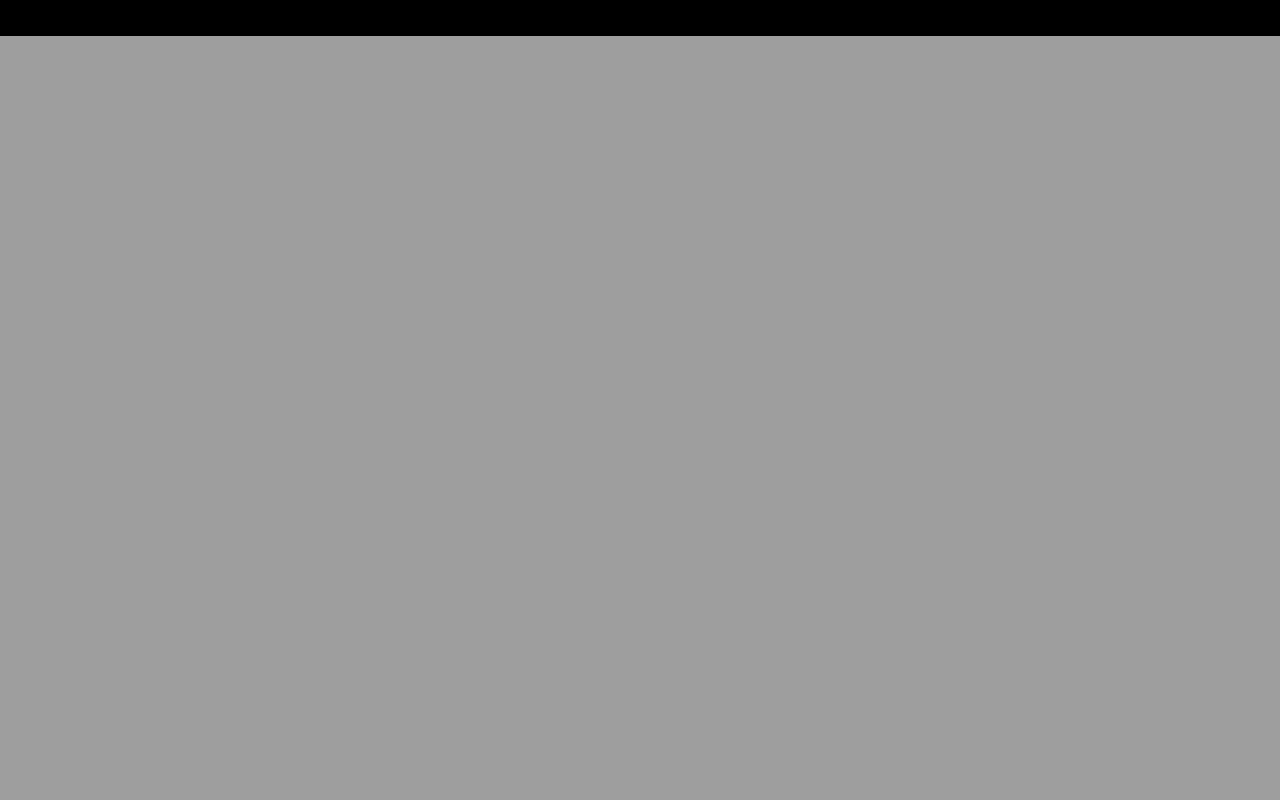
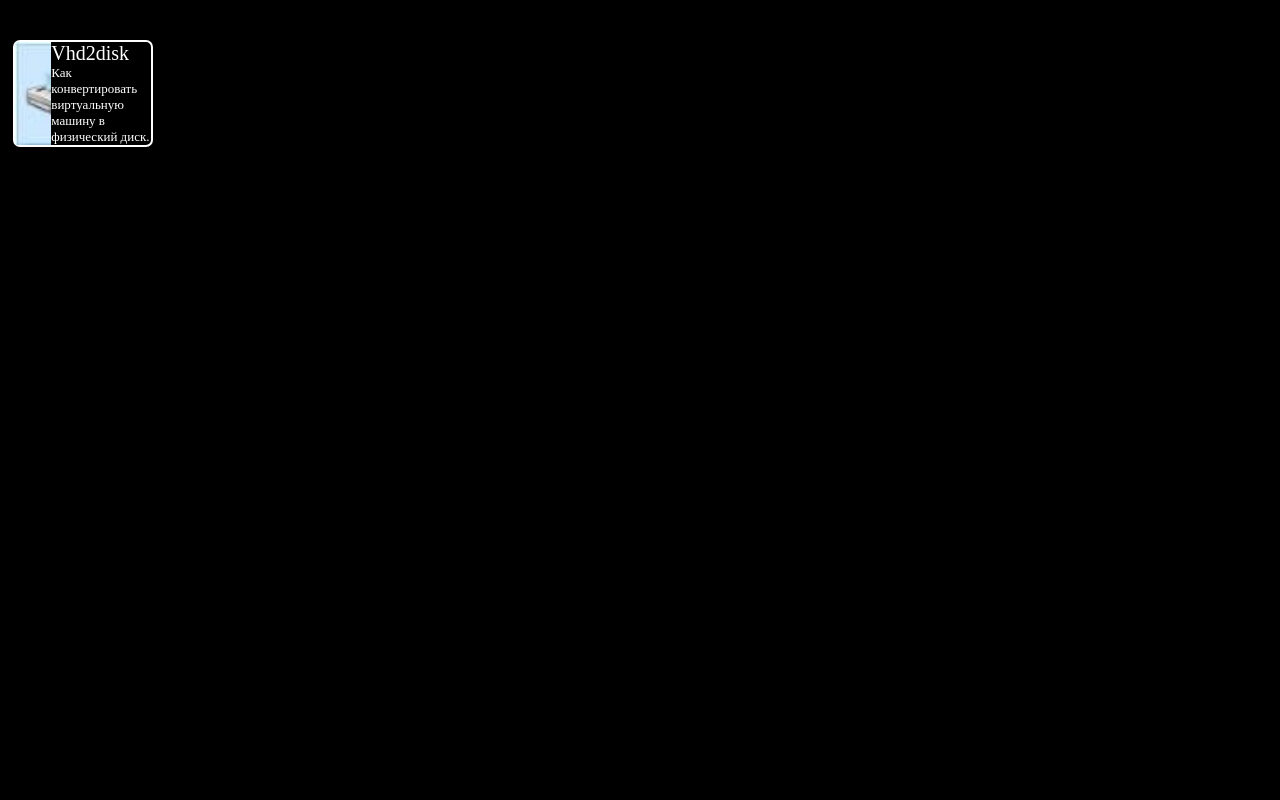
Before and after one commit to Kamakepar2029/so_site_new, a PHP site: page / in a window 1280 px wide. Shown: the part 800-1600 px from the top of the page. Before the commit the page ends 836 px from the top, so only its background shows below. Run offline with PHP 8.4, Linux system fonts and the light colour scheme.

Commit message:
Vhd2disk

```diff
--- a/css/style.css
+++ b/css/style.css
@@ -122,3 +122,38 @@ body{
 .down_arrow a {
   text-decoration: none;
 }
+
+.other__body {
+    height: 100vh;
+    display: flex;
+    flex-wrap: wrap;
+}
+
+.articles__inner {
+    margin-top: 40px;
+    margin-left: 13px;
+    border-radius: 7px;
+    display: flex;
+    border: 2px solid white;
+    width: 28%;
+    color: white;
+    height: min-content;
+}
+
+a{
+	text-decoration:none;
+	color:white;
+}
+
+.link {
+    flex-grow: 2;
+    width: 125px;
+}
+
+.articles__title {
+    font-size: 20px;
+}
+
+.articles__description {
+    font-size: 13px;
+}
--- a/index.html
+++ b/index.html
@@ -47,9 +47,9 @@ window.onload = function () {
   }
 </script>
 <div class="other__body">
+	<a href="/articles/Сохраняем_виртуальную_машину_как_физическую_ОС_на_физический_диск._10-03-2021.html">
 	<div class="articles__inner">
-		<div class="link">
-			<a href="/articles/Сохраняем_виртуальную_машину_как_физическую_ОС_на_физический_диск._10-03-2021.html"></a>
+		<div class="link" style="background:url('images/vhd2disk.jpg');background-repeat:no-repeat;background-size:cover;">
 		</div>
 		<div class="article__contents">
 			<div class="articles__title">
@@ -60,6 +60,7 @@ window.onload = function () {
 			</div>
 		</div>
 	</div>
+	</a>
 </div>
 </body>
 </html>
```
Also changed, not shown: images/vhd2disk.jpg (added).
